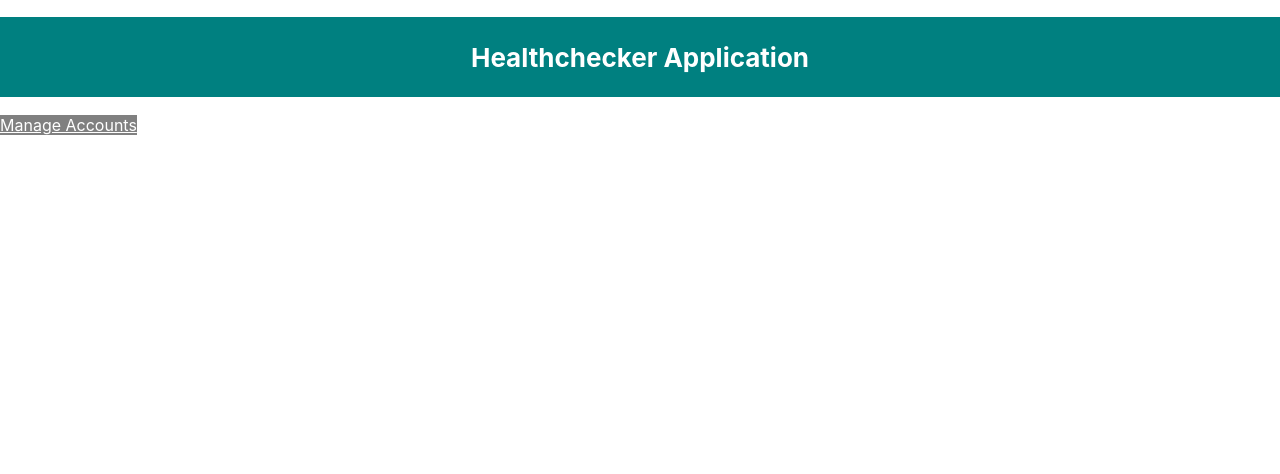
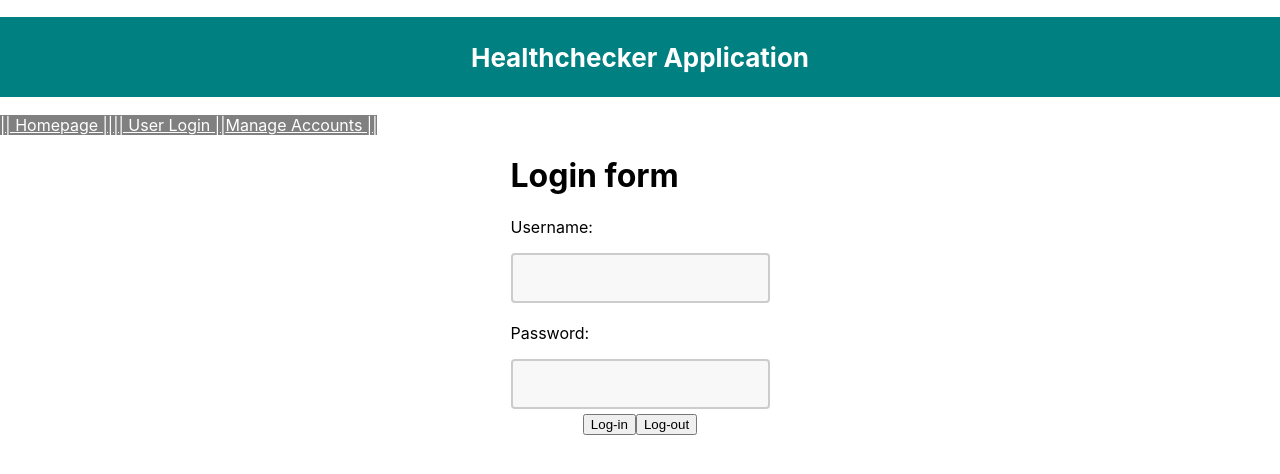
Before and after one commit to AA760/medical-practice-webapp, a React (Create React App) app in the folder healthchecker/healthchecker-frontend/: page /userLogin in a window 1280 px wide. Shown: the top 474 px of the page. Built offline with nearby package versions, Linux system fonts and the light colour scheme.

Commit message:
Added user log-in + homepage to react front-end. Fixed rest endpoint authorisation issues.

```diff
--- a/healthchecker/healthchecker-frontend/src/App.js
+++ b/healthchecker/healthchecker-frontend/src/App.js
@@ -1,19 +1,26 @@
 import React, { Component } from "react";
 import {Link, Switch, Route, BrowserRouter as Router } from "react-router-dom";
 import AdminManageAccount from "./Components/AdminManageAccount";
+import UserLogin from "./Components/UserLogin";
 import './App.css';
+import springlogo from './Components/springlogo.png'
 
 class App extends Component {
   render() {
     return (
       <Router>
+
         <div>
           <h1 className="App-header">Healthchecker Application</h1>
           <nav className="topnav">
-              <Link to={'/adminManageAccount'} className="App-link">Manage Accounts</Link>
+              <Link to={'/'} className="App-link">|| Homepage ||</Link>
+			  <Link to={'/userLogin'} className="App-link">|| User Login ||</Link>
+			  <Link to={'/adminManageAccounts'} className="App-link">Manage Accounts ||</Link>
           </nav>
           <Switch>
-              <Route exact path='/adminManageAccount' component={AdminManageAccount} />
+              <Route exact path='/'/>
+			  <Route exact path='/adminManageAccounts' component={AdminManageAccount} />
+              <Route exact path='/userLogin' component={UserLogin} />
           </Switch>
         </div>
       </Router>
--- a/healthchecker/healthchecker-frontend/src/Components/AdminManageAccount.js
+++ b/healthchecker/healthchecker-frontend/src/Components/AdminManageAccount.js
@@ -1,6 +1,5 @@
 import React from "react";
 import './adminManageAccount.css';
-import springlogo from './springlogo.png'
 import axios from 'axios';
 
 export default function AdminManageAccount() {
@@ -15,8 +14,9 @@ export default function AdminManageAccount() {
   const [id2V, setId2] = React.useState("");
   const [password2V, setPassword2] = React.useState("");
 
-
-  const [output, setOutput] = React.useState("");
+  const [outputSubmit, setOutputSubmit] = React.useState("");
+  const [outputDelete, setOutputDelete] = React.useState("");
+  const [outputPassword, setOutputPassword] = React.useState("");
 
   //Arrow functions to handle content change
   const usernameContentChange = event => setUsername(event.target.value);
@@ -32,7 +32,7 @@ export default function AdminManageAccount() {
   //Arrow function to handle submit button press
   const handleSubmit = event => {
     event.preventDefault();
-    setOutput("Register button pressed.")
+    setOutputSubmit("Register button pressed.")
 
 
     axios({
@@ -44,10 +44,10 @@ export default function AdminManageAccount() {
     })
 	.then((response) => {
 		console.log(response);
-		setOutput("Sucess");
+		setOutputSubmit("Sucess");
 	}, (error) => {
 		console.log(error);
-		setOutput("Fail");
+		setOutputSubmit("Fail");
 	});
 
   };
@@ -55,7 +55,7 @@ export default function AdminManageAccount() {
   //Arrow function to handle delete button press
   const handleDelete = event => {
     event.preventDefault();
-    setOutput("Delete button pressed.")
+    setOutputDelete("Delete button pressed.")
 
 
     axios({
@@ -66,17 +66,18 @@ export default function AdminManageAccount() {
     })
 	.then((response) => {
 		console.log(response);
-		setOutput("Sucess");
+		setOutputDelete("Sucess");
 	}, (error) => {
 		console.log(error);
-		setOutput("Fail");
+		setOutputDelete("Fail");
 	});
 
   }
 
+  //Arrow function to handle update button press
   const handleUpdate = event => {
     event.preventDefault();
-    setOutput("Update button pressed.")
+    setOutputPassword("Update button pressed.")
 
 
     axios({
@@ -88,10 +89,10 @@ export default function AdminManageAccount() {
     })
 	.then((response) => {
 		console.log(response);
-		setOutput("Sucess");
+		setOutputPassword("Sucess");
 	}, (error) => {
 		console.log(error);
-		setOutput("Fail");
+		setOutputPassword("Fail");
 	});
 
   };
@@ -100,10 +101,6 @@ export default function AdminManageAccount() {
   return (
     <div>
       <div className="container">
-        <div className="box">
-          <img src={springlogo} alt="Equality icon" className="icon" />
-        </div>
-
 
 			<form>
 				<h1>Registration form</h1>
@@ -132,6 +129,10 @@ export default function AdminManageAccount() {
 				</button>
 			</form>
 
+			<div className="box">
+			<p>{outputSubmit}</p>
+			</div>
+
 
 			<form>
 
@@ -146,6 +147,10 @@ export default function AdminManageAccount() {
 				Delete
 				</button>
 			</form>
+
+			<div className="box">
+				<p>{outputDelete}</p>
+				</div>
 
 			<form>
 
@@ -165,11 +170,11 @@ export default function AdminManageAccount() {
 				</button>
 			</form>
 
+			<div className="box">
+			<p>{outputPassword}</p>
+			</div>
 
 
-        <div className="box">
-          <p>{output}</p>
-        </div>
       </div>
     </div>
   );
--- /dev/null
+++ b/healthchecker/healthchecker-frontend/src/Components/UserLogin.js
@@ -0,0 +1,97 @@
+import React from "react";
+import './adminManageAccount.css';
+import axios from 'axios';
+
+export default function AdminManageAccount() {
+
+  //Variables to store form input data
+  const [usernameV, setUsername] = React.useState("");
+  const [passwordV, setPassword] = React.useState("");
+
+  const [output, setOutput] = React.useState("");
+
+  //Arrow functions to handle content change
+  const usernameContentChange = event => setUsername(event.target.value);
+  const passwordContentChange = event => setPassword(event.target.value);
+
+
+
+  //Arrow function to handle submit button press
+  const handleLogin = event => {
+    event.preventDefault();
+    setOutput("Log-in button pressed.")
+
+
+    axios({
+      method: 'get',
+      url: '/patient',
+	  auth: {
+	  username: usernameV,
+      password: passwordV
+	}
+    })
+	.then((response) => {
+		console.log(response);
+		setOutput("Log-in successful");
+	}, (error) => {
+		console.log(error);
+		setOutput("Log-in failed");
+	});
+
+  };
+
+  //Arrow function to handle log-out button press || *Gives error response even with successful logout, so all responses are displayed as successful - should not matter in most cases as there is no user input*
+   const handleLogout = event => {
+    event.preventDefault();
+    setOutput("Log-out button pressed.")
+
+
+    axios({
+      method: 'get',
+      url: '/logout'
+    })
+	.then((response) => {
+		console.log(response);
+		setOutput("Log-out successful");
+	}, (error) => {
+		console.log(error);
+		setOutput("Logged out successfully");
+	});
+
+  };
+
+
+
+  return (
+    <div>
+      <div className="container">
+
+
+			<form>
+				<h1>Login form</h1>
+				<p>Username:</p>
+				<textarea id="username" name="username"
+				onChange={usernameContentChange} />
+
+				<p>Password:</p>
+				<textarea id="password" name="password"
+				onChange={passwordContentChange} />
+			</form>
+
+		    <form>
+				<button onClick={handleLogin}>
+				Log-in
+				</button>
+
+				<button onClick={handleLogout}>
+				Log-out
+				</button>
+			</form>
+
+        <div className="box">
+          <p>{output}</p>
+        </div>
+      </div>
+    </div>
+  );
+}
```
Also changed, not shown: 2 other files (tests, documents, lock files or other folders).
